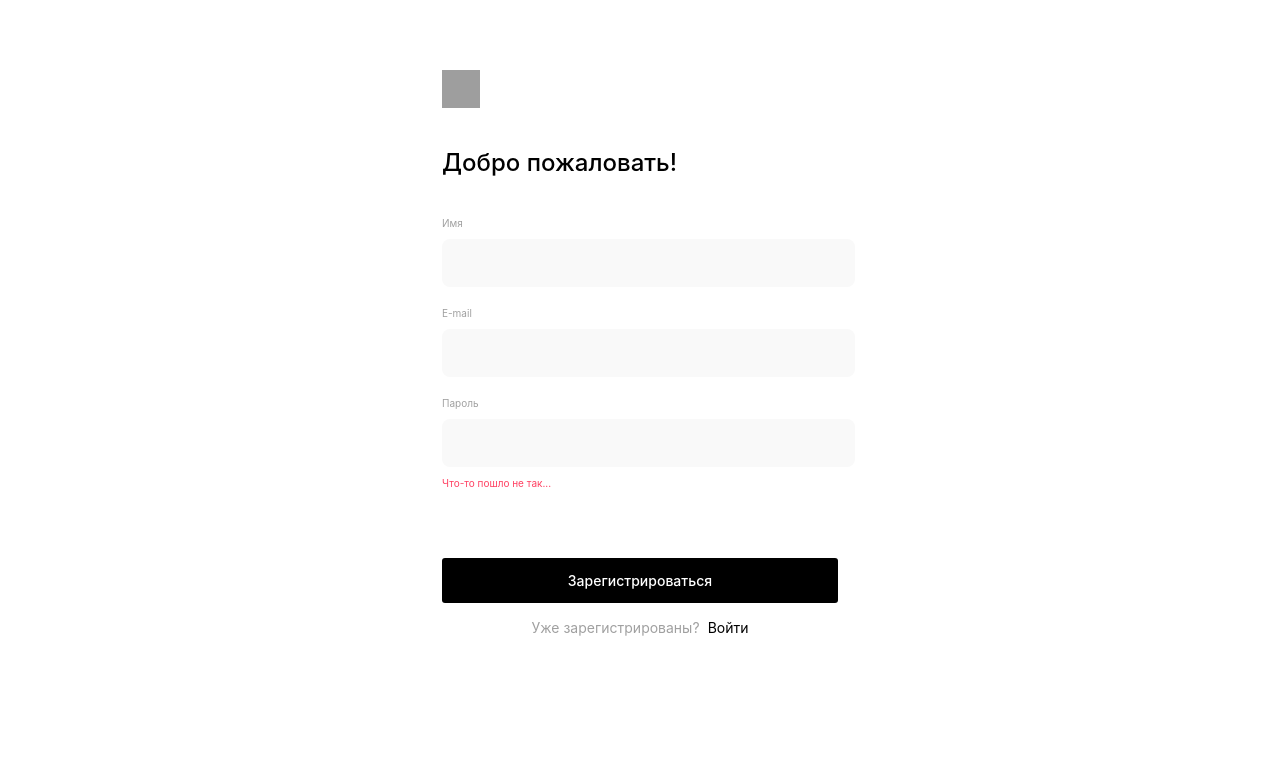
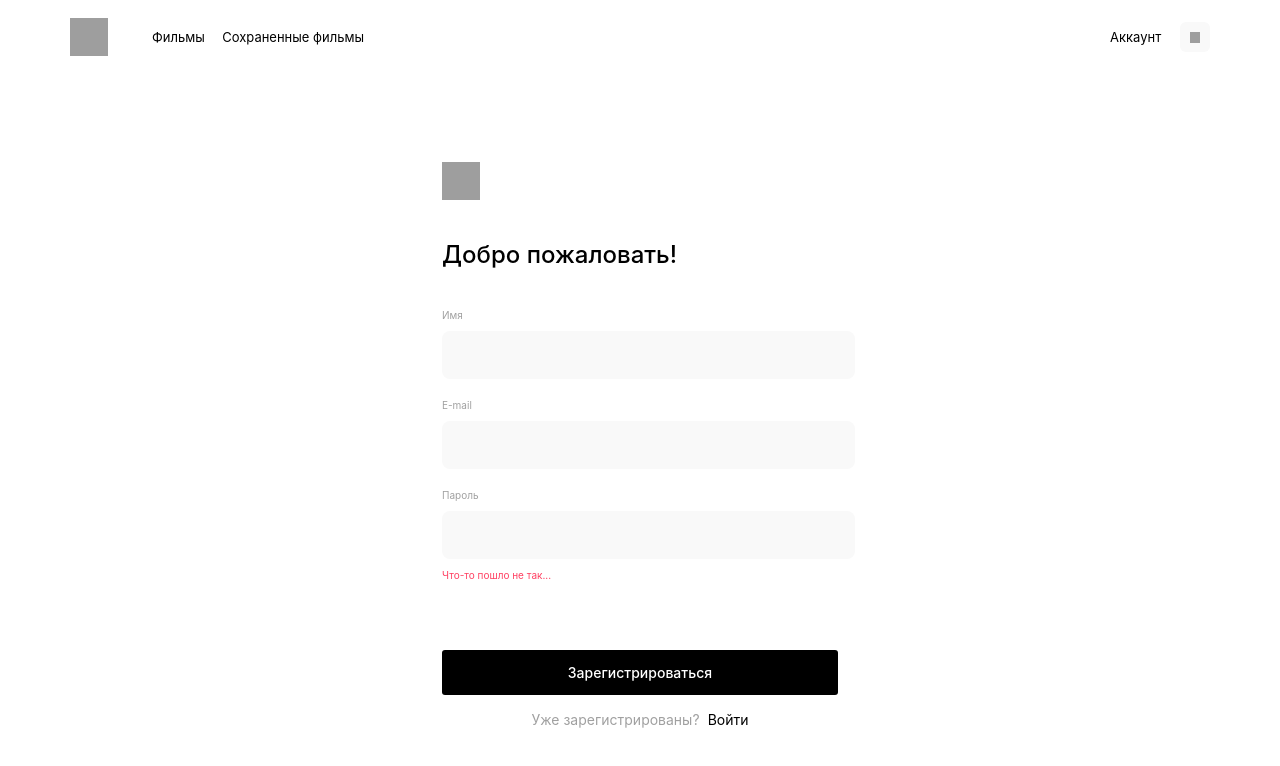
Before and after one commit to Valeria-rgb/movies-explorer-frontend, a React (Create React App) app: page /signup in a window 1280 px wide. Shown: the top 766 px of the page. Built offline with nearby package versions, Linux system fonts and the light colour scheme; grey boxes are pictures that could not be loaded.

Commit message:
add header layout

```diff
--- a/src/components/App/App.js
+++ b/src/components/App/App.js
@@ -1,17 +1,18 @@
 import React from "react";
 import { Route, Switch } from "react-router-dom";
 import './App.css';
+import Header from '../Header/Header';
 import Main from '../Main/Main';
 import Movies from '../Movies/Movies';
 import SavedMovies from '../SavedMovies/SavedMovies';
 import Profile from '../Profile/Profile';
 import Register from '../Register/Register';
 import Login from '../Login/Login';
-import NotFoundWindow from "../NotFoundWindow/NotFoundWindow";
 
 function App() {
   return (
     <div className="app">
+        <Header/>
         <Switch>
       <Route path="/signup">
         <Register/>
--- a/src/components/Header/Header.css
+++ b/src/components/Header/Header.css
@@ -0,0 +1,231 @@
+@media screen and (min-width: 300px) {
+  .header {
+    width: 100%;
+    height: 74px;
+  }
+}
+
+@media screen and (min-width: 300px) {
+  .header_pink {
+    width: 100%;
+    height: 74px;
+    background: #F3C1F8;
+  }
+}
+
+.header_invisible {
+  display: none;
+}
+
+@media screen and (min-width: 300px) {
+  .header__container {
+    width: 91%;
+    display: flex;
+    justify-content: space-between;
+    align-items: center;
+    margin: 18px auto 18px;
+  }
+}
+
+@media screen and (min-width: 768px) {
+  .header__container {
+    width: 92%;
+  }
+}
+
+@media screen and (min-width: 1200px) {
+  .header__container {
+    width: 1140px;
+  }
+}
+
+@media screen and (min-width: 1200px) {
+  .header__container_wide {
+    justify-content: flex-start;
+  }
+}
+
+@media screen and (min-width: 300px) {
+  .header__student-icon {
+    width: 38px;
+    height: 38px;
+    margin: 0;
+  }
+}
+
+@media screen and (min-width: 300px) {
+  .header__navigation {
+    width: 132px;
+    display: flex;
+    justify-content: space-between;
+  }
+}
+
+@media screen and (min-width: 768px) {
+  .header__navigation {
+    width: 183px;
+  }
+}
+
+@media screen and (min-width: 300px) {
+  .header__navigation_invisible {
+    display: none;
+  }
+}
+
+@media screen and (min-width: 300px) {
+  .header__link {
+    font-style: normal;
+    font-weight: 500;
+    font-size: 10px;
+    line-height: 16px;
+    color: black;
+    text-decoration: none;
+    align-self: center;
+  }
+}
+
+@media screen and (min-width: 768px) {
+  .header__link {
+    font-size: 12px;
+    line-height: 16px;
+  }
+}
+
+@media screen and (min-width: 1200px) {
+  .header__link {
+    font-weight: normal;
+    font-size: 13px;
+    line-height: 18px;
+  }
+}
+@media screen and (min-width: 1200px) {
+  .header__link_active {
+    font-style: normal;
+    font-weight: 500;
+    font-size: 13px;
+    line-height: 18px;
+    color: black;
+    text-decoration: none;
+    align-self: center;
+  }
+}
+
+@media screen and (min-width: 300px) {
+  .header__button {
+    width: 54px;
+    height: 26px;
+    border: 0;
+    padding: 0;
+    border-radius: 3px;
+    background: black;
+    font-style: normal;
+    font-weight: 500;
+    font-size: 10px;
+    line-height: 16px;
+    color: white;
+    outline: none;
+  }
+}
+
+@media screen and (min-width: 768px) {
+  .header__button {
+    width: 76px;
+    height: 32px;
+    font-size: 12px;
+    line-height: 16px;
+  }
+}
+
+@media screen and (min-width: 300px) {
+  .header__menu {
+    width: 40px;
+    height: 43px;
+    border: 0;
+    padding: 0;
+    outline: none;
+    background-color: transparent;
+    background-image: url('../../images/header__menu.svg');
+  }
+}
+
+@media screen and (min-width: 300px) {
+  .header__menu_invisible {
+    display: none;
+  }
+}
+
+@media screen and (min-width: 1200px) {
+  .header__menu {
+    display: none;
+  }
+}
+
+@media screen and (min-width: 300px) {
+  .header__navigation_films {
+    display: none;
+  }
+}
+
+@media screen and (min-width: 1200px) {
+  .header__navigation_films {
+    display: flex;
+    width: 212px;
+    margin-left: 44px;
+    /*justify-content: space-between;*/
+  }
+}
+
+@media screen and (min-width: 300px) {
+  .header__navigation_account {
+    display: none;
+  }
+}
+
+@media screen and (min-width: 1200px) {
+  .header__navigation_account {
+    display: flex;
+    width: 100px;
+    margin-left: 746px;
+  }
+}
+
+@media screen and (min-width: 1200px) {
+  .header__account-box {
+    width: 30px;
+    height: 30px;
+    background: #F9F9F9;
+    border-radius: 6px;
+    display: flex;
+    justify-content: center;
+    align-items: center;
+  }
+}
+
+@media screen and (min-width: 1200px) {
+  .header__account-icon {
+    width: 10px;
+    height: 11px;
+  }
+}
+
+@media screen and (min-width: 300px) {
+  .header__link:hover {
+    opacity: 0.7;
+    transition: opacity .5s ease-out;
+  }
+}
+
+@media screen and (min-width: 300px) {
+  .header__button:hover {
+    opacity: 0.8;
+    transition: opacity .5s ease-out;
+  }
+}
+
+@media screen and (min-width: 300px) {
+  .header__menu:hover {
+    opacity: 0.8;
+    transition: opacity .5s ease-out;
+  }
+}
--- a/src/components/Header/Header.js
+++ b/src/components/Header/Header.js
@@ -0,0 +1,38 @@
+import React from 'react';
+import { useLocation, Link, NavLink } from 'react-router-dom';
+
+import '../Header/Header.css'
+import icon from "../../images/student__icon.svg";
+import account from "../../images/header__account.svg";
+
+function Header({ onMenuClick }) {
+    const location = useLocation();
+    const currentPath = location.pathname;
+
+    return(
+            <header className={currentPath === '/' ? 'header_pink' : 'header'}>
+                <div className={currentPath === '/' ? 'header__container' : 'header__container header__container_wide'}>
+                    <img className='header__student-icon' src={icon} alt='Иконка студента'/>
+                    <button className={currentPath === '/' ? 'header__menu_invisible' : 'header__menu'} type='button' onClick={onMenuClick}/>
+                    <nav className={currentPath === '/' ? 'header__navigation_invisible' : 'header__navigation header__navigation_films'}>
+                        <NavLink to='/movies' className={currentPath === '/movies' ? 'header__link_active' : 'header__link'}>Фильмы</NavLink>
+                        <NavLink to='/saved-movies' className={currentPath === '/saved-movies' ? 'header__link_active' : 'header__link'}>Сохраненные фильмы</NavLink>
+                    </nav>
+                    <nav className={currentPath === '/' ? 'header__navigation_invisible' : 'header__navigation header__navigation_account'}>
+                        <NavLink to='/profile' className={currentPath === '/profile' ? 'header__link_active' : 'header__link'}>
+                            Аккаунт</NavLink>
+                        <div className='header__account-box'>
+                            <img className='header__account-icon' src={account} alt='Иконка аккаунта'/>
+                        </div>
+                    </nav>
+                    <nav className={currentPath === '/' ? 'header__navigation' : 'header__navigation_invisible'}>
+                        <NavLink to='/signup' className='header__link'>Регистрация</NavLink>
+                        <button className='header__button' type='button'>Войти</button>
+                    </nav>
+                </div>
+            </header>
+
+    );
+}
+
+export default Header;
--- a/src/components/Profile/Profile.css
+++ b/src/components/Profile/Profile.css
@@ -161,3 +161,10 @@
     transition: opacity .5s ease-out;
   }
 }
+
+@media screen and (min-width: 300px) {
+  .profile__link:hover {
+    opacity: 0.7;
+    transition: opacity .5s ease-out;
+  }
+}
--- a/src/components/Register/Register.css
+++ b/src/components/Register/Register.css
@@ -206,7 +206,7 @@
 
 @media screen and (min-width: 300px) {
   .auth__link:hover {
-    opacity: 0.8;
+    opacity: 0.7;
     transition: opacity .5s ease-out;
   }
 }
```
